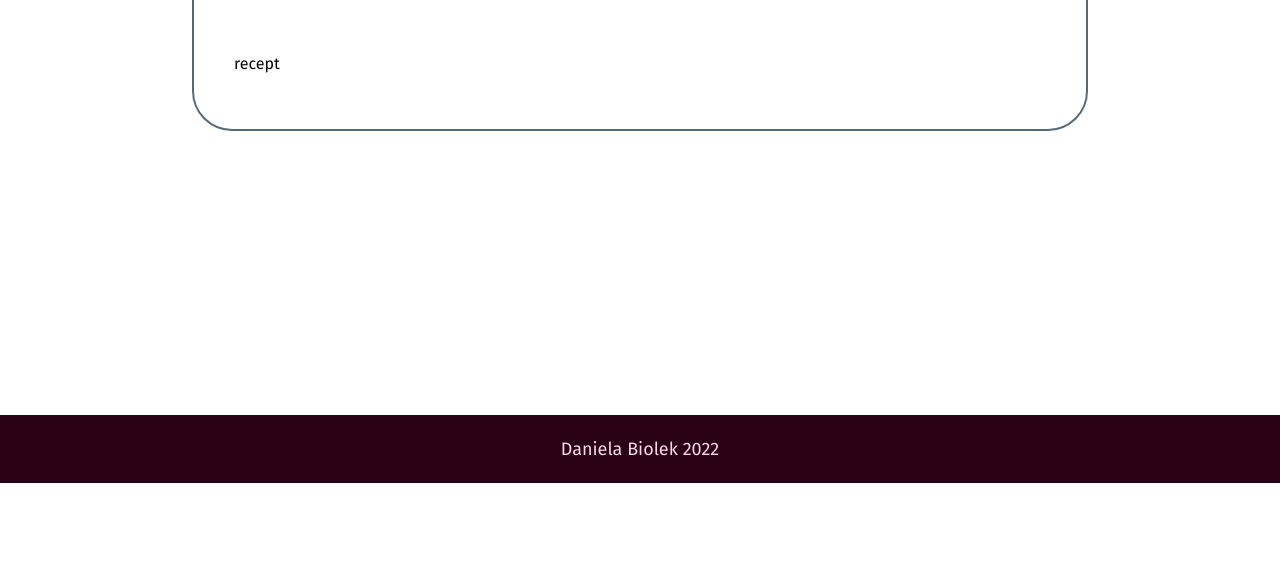
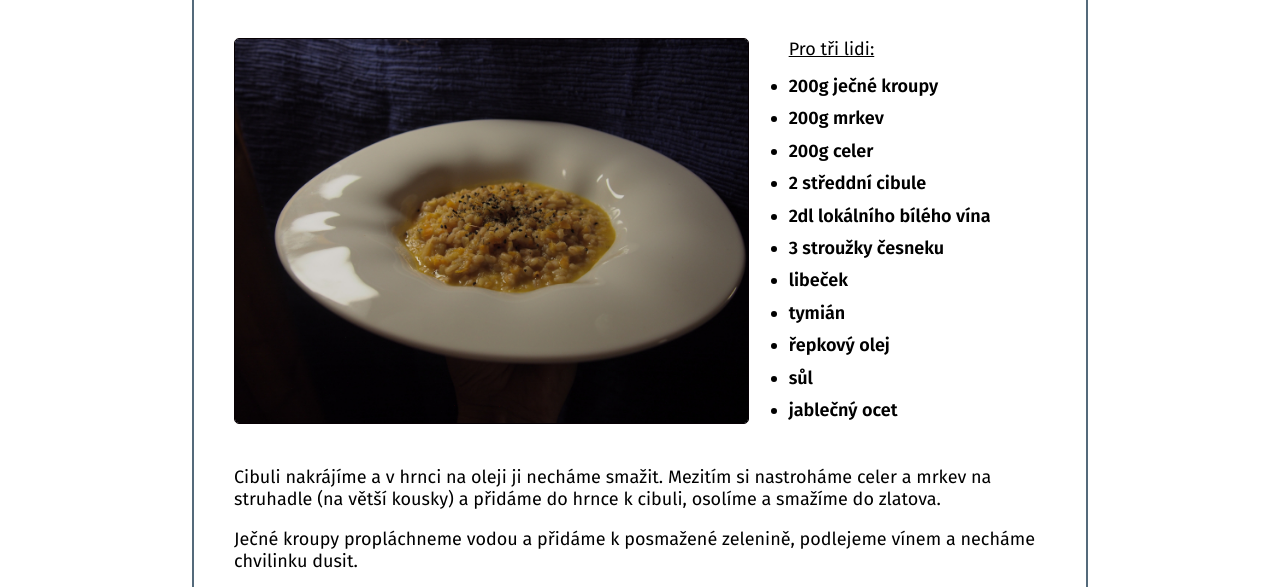
Before and after one commit to DanielaBiolek/total.lokal, an Eleventy site: page recepty/recept4.html in a window 1280 px wide. Shown: the part 317-904 px from the top of the page. Before the commit the page ends 800 px from the top, so only its background shows below. Built offline with nearby package versions, Linux system fonts and the light colour scheme; Eleventy itself is replaced by a stand-in of ours; files that its build step writes are made by us from their sources.

Commit message:
dalsi recept

```diff
--- a/SCSS/_recept.scss
+++ b/SCSS/_recept.scss
@@ -10,7 +10,7 @@
     display: inline-block;
     line-height: 1.8;
     font-weight: bold;
-    margin: 30px 60px;
+    margin: 20px 30px;
     padding: 0;
 }
 
@@ -33,22 +33,22 @@
     color: colors.$link;
 }
 
-
-/*@media screen and (min-width: 550px){
-    .recept__inner-grid {
-        display: grid;
-        grid-template-columns: 1fr 1fr;
-        justify-content: center;
-        gap: 20px;
-    }
+.recept__mnozstvi {
+    text-decoration: underline;
+    margin: 30px 30px 0;
+}
 
 
-}*/
+@media screen and (min-width: 550px) {
+    .recept__mnozstvi {
+        margin: 30px 80px 0;
+    }
+    .recept__list {
+        margin: 20px 80px;
+    }
+}
 
-@media screen and (min-width: 880px) {
-   /* .recept__inner-grid {
-        display: block;
-    }*/
+@media screen and (min-width: 930px) {
 
     .recept__grid {
         display: grid;
@@ -58,6 +58,10 @@
 
     .recept__list {
         margin: 0;
+    }
+
+    .recept__mnozstvi {
+        margin: 0 0 10px;
     }
 
     .recept__firstline {
--- a/recepty/recept4.html
+++ b/recepty/recept4.html
@@ -1,13 +1,39 @@
 ---
 layout: layouts/recept.njk
-title: Pohankoto s mrkví a celerem
+title: Kroupoto s mrkví a celerem
 tags:
 - recept
 - dohromady
-foto: minimg1.JPG
+foto: kroupoto-small.JPG
 alt: jídlo
 category: recept
 ---
 
 
-<p>recept</p>
+<div class="recept__grid">
+    <img class="recept__img" src="/images/kroupoto-big.JPG" alt="jídlo">
+
+    <div>
+        <p class="recept__mnozstvi text--size">Pro tři lidi:</p>
+        <ul class="recept__list text--size recept__inner-grid">
+                <li class="recept__item">200g ječné kroupy</li>
+                <li class="recept__item">200g mrkev</li>
+                <li class="recept__item">200g celer</li>
+                <li class="recept__item">2 středdní cibule</li>
+                <li class="recept__item">2dl lokálního bílého vína</li>
+                <li class="recept__item">3 stroužky česneku</li>
+                <li class="recept__item">libeček</li>
+                <li class="recept__item">tymián</li>
+                <li class="recept__item">řepkový olej</li>
+                <li class="recept__item">sůl</li>
+                <li class="recept__item">jablečný ocet</li>
+        </ul>
+    </div>
+
+    <div class="recept__postup text--size">
+        <p class="recept__firstline">Cibuli nakrájíme a v hrnci na oleji ji necháme smažit. Mezitím si nastroháme celer a mrkev na struhadle (na větší kousky) a přidáme do hrnce k cibuli, osolíme a smažíme do zlatova.</p>
+        <p>Ječné kroupy propláchneme vodou a přidáme k posmažené zelenině, podlejeme vínem a necháme chvilinku dusit.</p>
+        <p>Následuje klasický "rizotový" postup, kdy v ideálním případě postupně přiléváme  horký zeleninový vývar a necháme směs vařit. Pokud jste ale lenoši jako já, tak stačí podlévat horkou vodou a přidat libeček a česnek nakrájený na plátky (vzhledem k množství celeru a mrkve, není ten vývar až tak důležit.</p>
+        <p class="recept__lastline">Kroupy se vaří relativně dlouho, tak nezapomínejte míchat a podlévat a nakonec přisipte trochu tymiánu a lehce to okyselte kvalitním jablečným octem. Dobrou chuť!</p>
+    </div>
+</div>
```
Also changed, not shown: recepty/recept1.html (+3 -4 lines), css/style.css, images/kroupoto-big.JPG (added), images/kroupoto-small.JPG (added), images/repa.svg (deleted), 1 other file.
